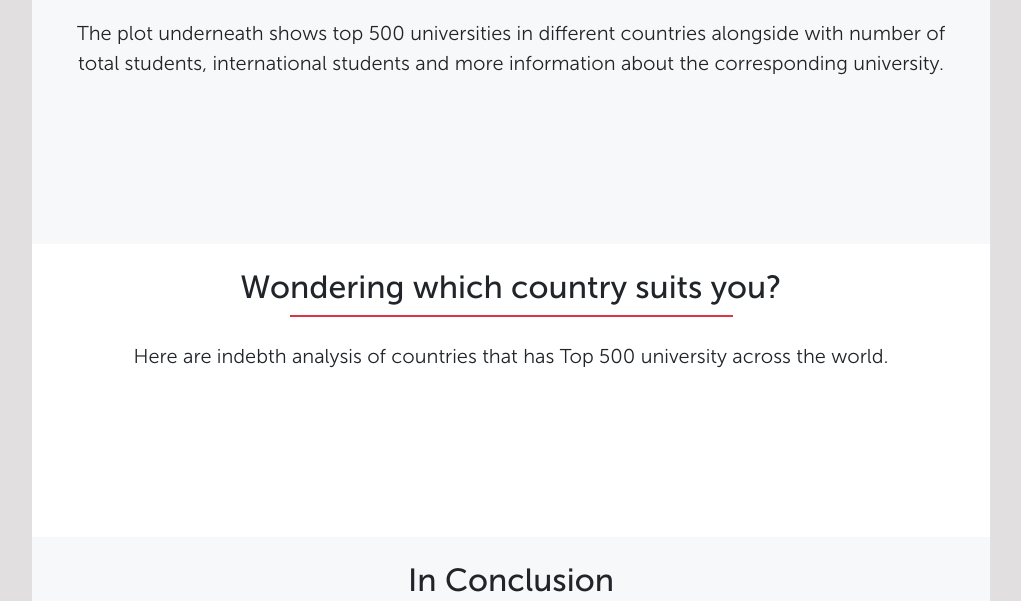
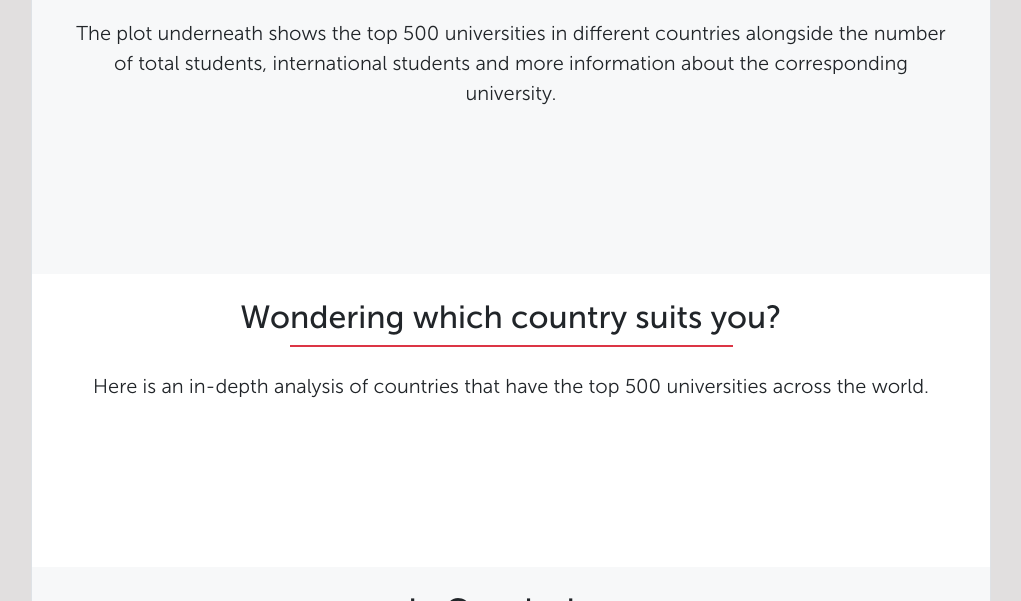
Before and after one commit to echooff16/FIT3179, a plain HTML site: page index.html in a window 1280 px wide. Shown: the part 650-1251 px from the top of the page, without its empty margins (129-1150 px from the left). Drawn offline with nearby package versions, Linux system fonts and the light colour scheme; a script that the page names is missing.

Commit message:
Update index.html

```diff
--- a/index.html
+++ b/index.html
@@ -42,10 +42,10 @@
  <!-- Bar Graph -->
  <div class="row px-4 py-4 mx-auto text-center justify-content-center align-items-center dark-section">
   <div>
-    <h2>Indepth Anlaysis of Universities</h2>
+    <h2>Indepth Analysis of Universities</h2>
     <div class="border mx-auto w-50 border-danger"></div>
   </div>
-  <p class="lead mt-4 mb-1">The plot underneath shows top 500 universities in different countries alongside with number of total students, international students and more information about the corresponding university.</p>
+  <p class="lead mt-4 mb-1">The plot underneath shows the top 500 universities in different countries alongside the number of total students, international students and more information about the corresponding university.</p>
   <div id="bar_graph" class="mt-2 vis-container"></div>
 </div>
 
@@ -55,7 +55,7 @@
     <h2>Wondering which country suits you?</h2>
     <div class="border mx-auto w-50 border-danger"></div>
   </div>
-  <p class="lead mt-4 mb-1">Here are indebth analysis of countries that has Top 500 university across the world.</p>
+  <p class="lead mt-4 mb-1">Here is an in-depth analysis of countries that have the top 500 universities across the world.</p>
   <div id="bar_graph2" class="mt-2 vis-container"></div>
 </div>
 
```
